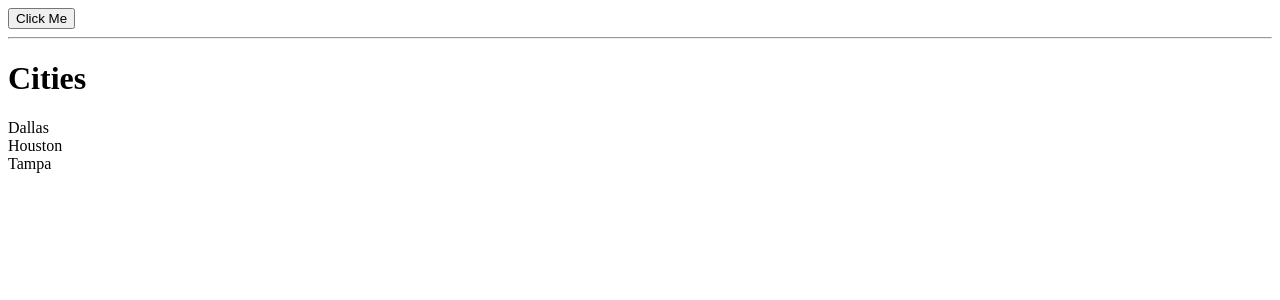
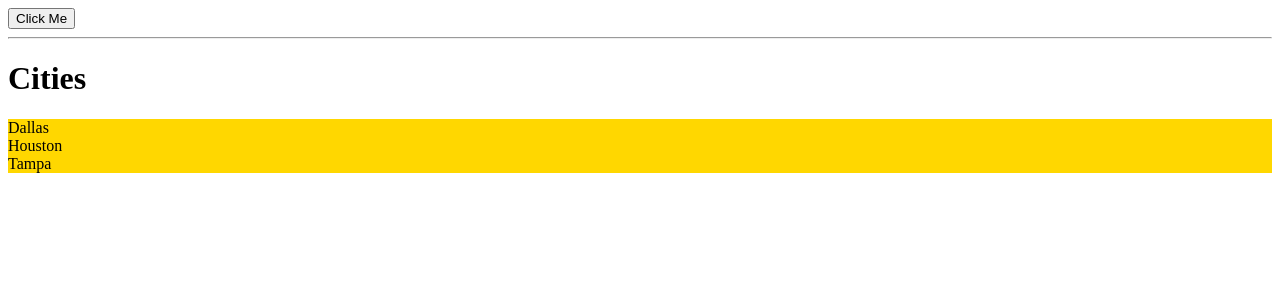
Before and after one commit to tapiwam/react-practice1, a React (Vite) app: page / in a window 1280 px wide. Shown: the top 300 px of the page. Built offline with nearby package versions, Linux system fonts and the light colour scheme.

Commit message:
Styling with CSS modules

```diff
--- /dev/null
+++ b/src/App.css
@@ -0,0 +1,4 @@
+
+.list-group {
+    background: red;
+}
--- a/src/App.tsx
+++ b/src/App.tsx
@@ -2,6 +2,7 @@
 import Alert from "./components/Alert";
 import Button from "./components/Button";
 import ListGroup from "./components/ListGroup";
+import "./App.css";
 
 function App() {
   const [alertVisible, setAlertVisible] = useState(false);
--- a/src/components/ListGroup/ListGroup.css
+++ /dev/null
@@ -1,6 +0,0 @@
-
-
-.list-group {
-    list-style: none;
-    padding: 0;
-}
--- /dev/null
+++ b/src/components/ListGroup/ListGroup.module.css
@@ -0,0 +1,10 @@
+
+
+.listGroup {
+    list-style: none;
+    padding: 0;
+}
+
+.container {
+    background: gold;
+}
--- a/src/components/ListGroup/ListGroup.tsx
+++ b/src/components/ListGroup/ListGroup.tsx
@@ -1,5 +1,5 @@
 import { useState } from "react";
-import "./ListGroup.css";
+import styles from "./ListGroup.module.css";
 
 interface Props {
   items: string[];
@@ -14,7 +14,7 @@
     <>
       <h1>{heading}</h1>
       {items.length === 0 && <p>No items found</p>}
-      <ul className="list-group">
+      <ul className={[styles.listGroup, styles.container].join(" ")}>
         {items.map((item, index) => (
           <li
             key={item}
```
